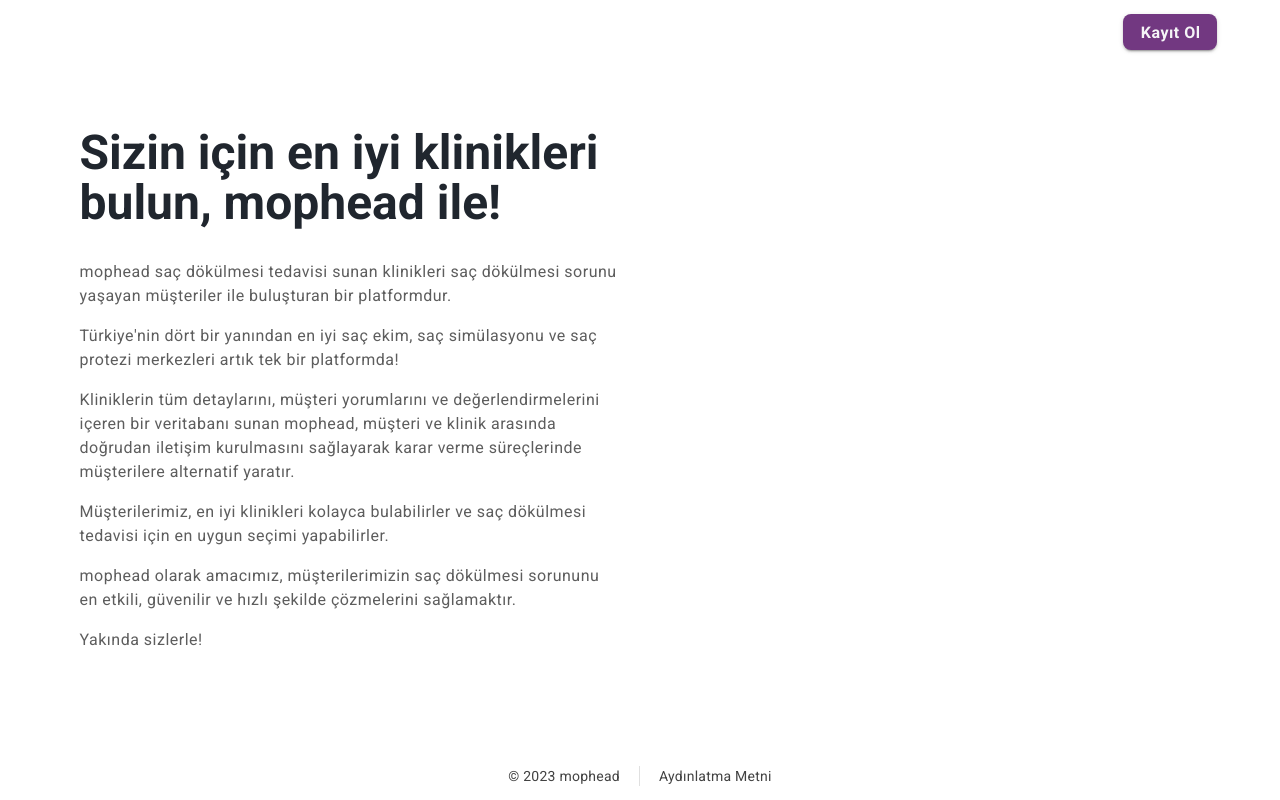
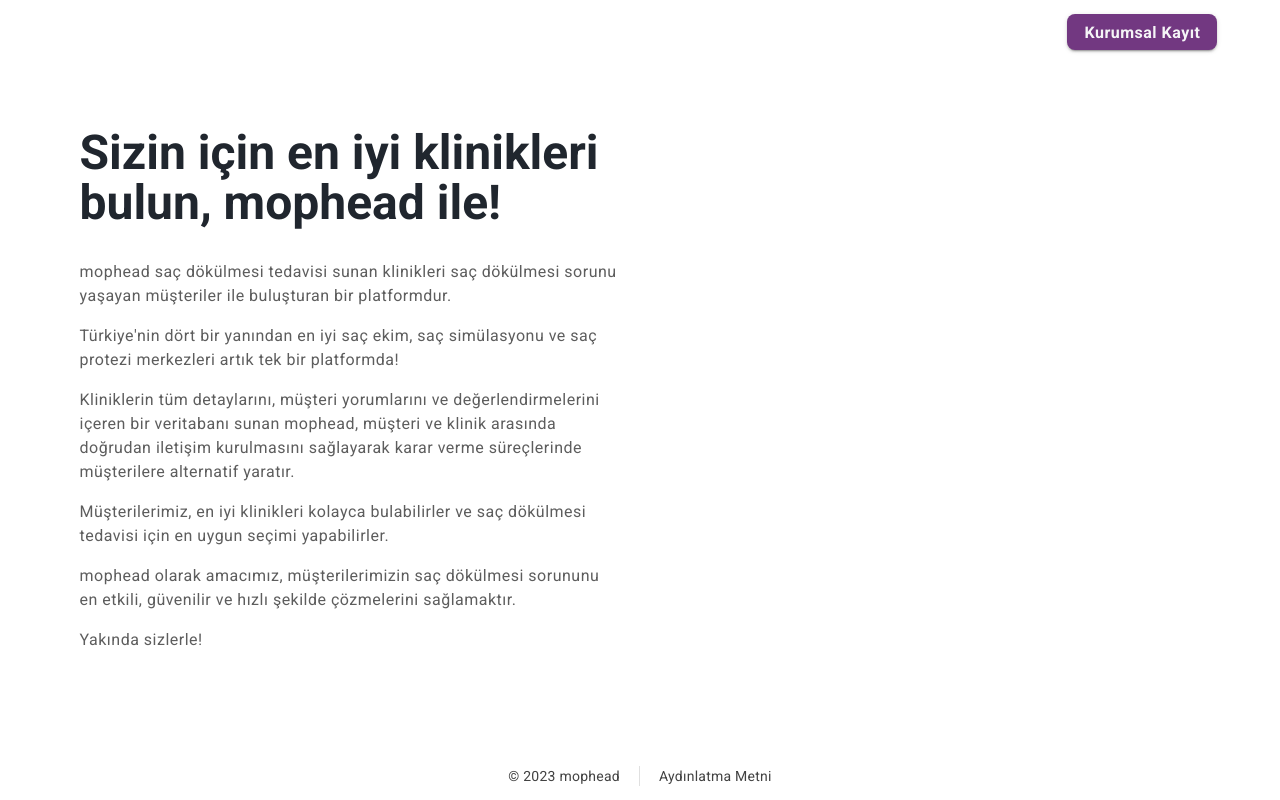
Before and after one commit to mopheadapp/mophead-app, a Nuxt app: page / in a window 1280 px wide. Built offline with nearby package versions, Linux system fonts and the light colour scheme.

Commit message:
change button text

```diff
--- a/components/AppBar.vue
+++ b/components/AppBar.vue
@@ -48,7 +48,7 @@
           color="primary"
           class="rounded-lg text-capitalize btnText--text font-weight-bold text-body-1"
           @click="register"
-          >Kayıt ol</v-btn
+          >Kurumsal kayıt</v-btn
         >
       </v-app-bar>
     </v-container>
```
